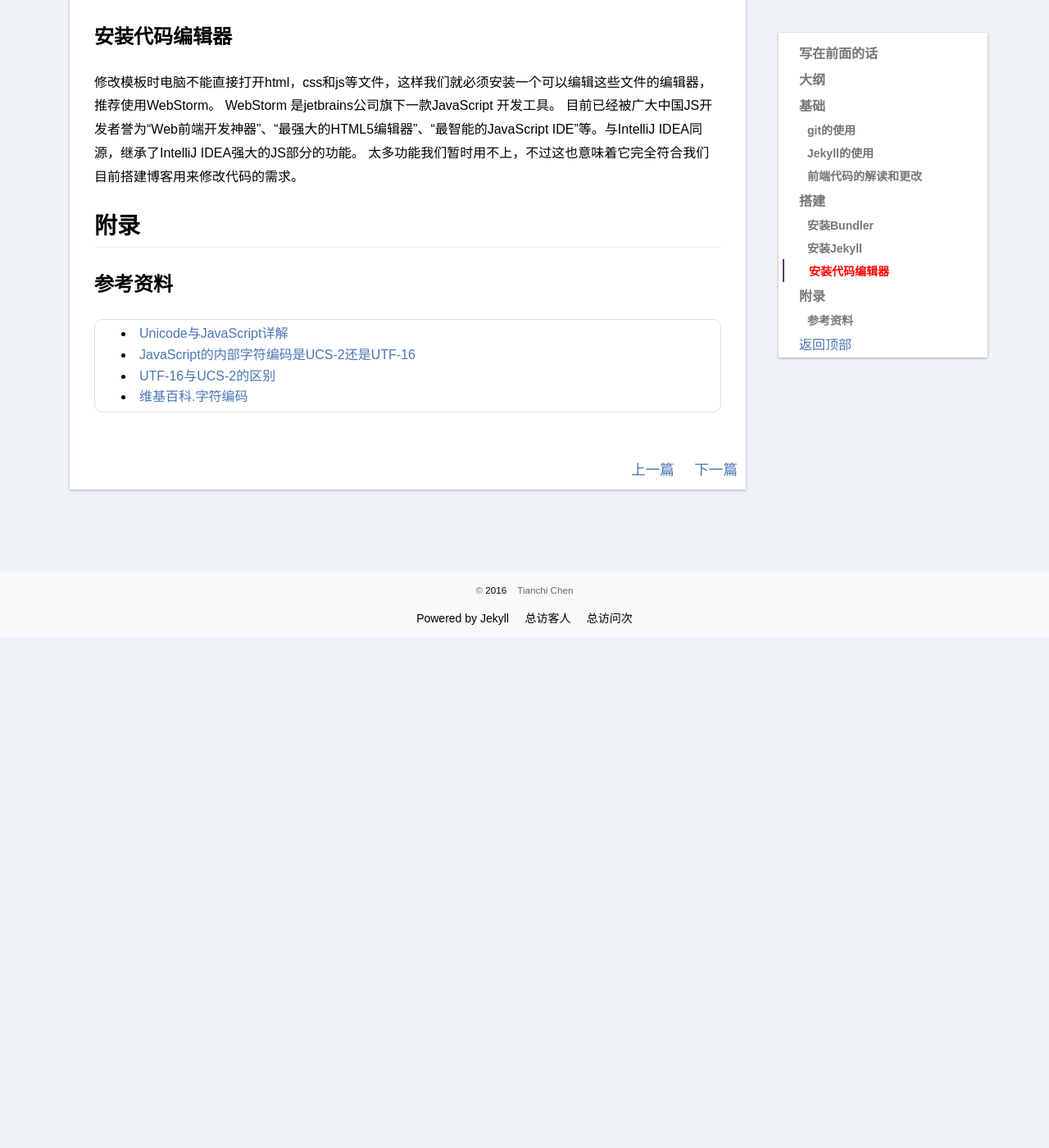
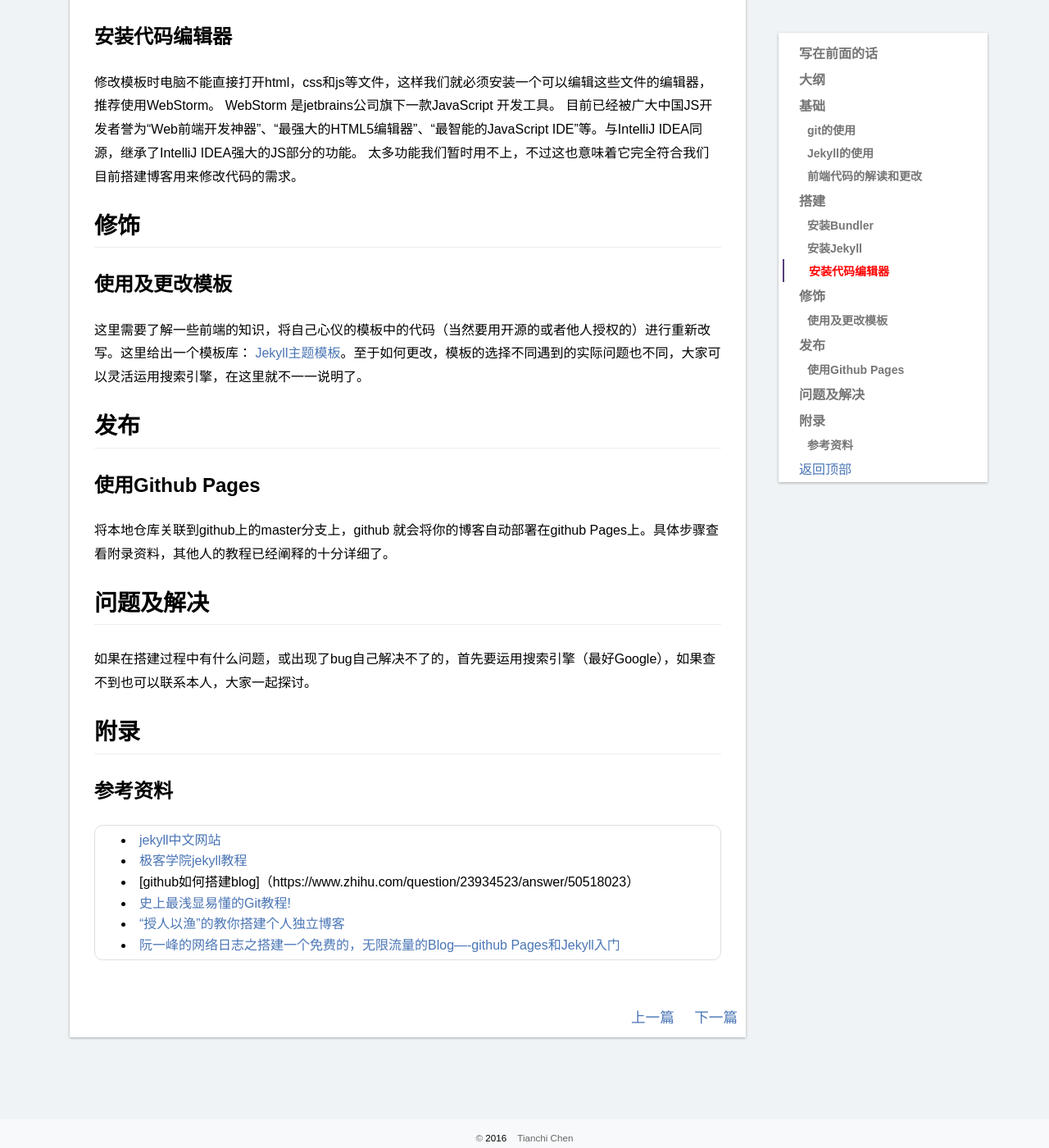
Before and after one commit to yexin0710/yexin0710.github.io, a Jekyll site: the page built from _posts/blog/2017-05-30-javascriptInnerCharEncoding.md, in a window 1280 px wide and 1400 px high, scrolled down 2069 px. Shown: the whole window at 82% size. Built offline with Jekyll 4.4.1, drawn with Linux system fonts in a browser that asks for light colours; comment, search, counter and statistics services are not loaded; before the commit the page ends 2846 px from its top, so only the background shows below that; some of the changed text lies outside the part shown.

Commit message:
6.5第三次修改

```diff
--- a/_posts/blog/2017-05-30-javascriptInnerCharEncoding.md
+++ b/_posts/blog/2017-05-30-javascriptInnerCharEncoding.md
@@ -27,7 +27,7 @@ description: 从0到1教你如何搭建自己的独立博客
 * 修饰
   * 使用及更改模板
 * 发布
-  * 使用github Pages
+  * 使用Github Pages
 * 问题及解决
 
 ## 基础
@@ -60,13 +60,27 @@ WebStorm 是jetbrains公司旗下一款JavaScript 开发工具。
 目前已经被广大中国JS开发者誉为“Web前端开发神器”、“最强大的HTML5编辑器”、“最智能的JavaScript IDE”等。与IntelliJ IDEA同源，继承了IntelliJ IDEA强大的JS部分的功能。
 太多功能我们暂时用不上，不过这也意味着它完全符合我们目前搭建博客用来修改代码的需求。
 
+## 修饰
 
+### 使用及更改模板
+这里需要了解一些前端的知识，将自己心仪的模板中的代码（当然要用开源的或者他人授权的）进行重新改写。这里给出一个模板库：
+[Jekyll主题模板](http://jekyllthemes.org/)。至于如何更改，模板的选择不同遇到的实际问题也不同，大家可以灵活运用搜索引擎，在这里就不一一说明了。
+
+## 发布
+
+### 使用Github Pages
+将本地仓库关联到github上的master分支上，github 就会将你的博客自动部署在github Pages上。具体步骤查看附录资料，其他人的教程已经阐释的十分详细了。
+
+## 问题及解决
+如果在搭建过程中有什么问题，或出现了bug自己解决不了的，首先要运用搜索引擎（最好Google），如果查不到也可以联系本人，大家一起探讨。
 
 
 ## 附录
 ### 参考资料
 
-* [Unicode与JavaScript详解](http://www.ruanyifeng.com/blog/2014/12/unicode.html)
-* [JavaScript的内部字符编码是UCS-2还是UTF-16](http://www.techweb.com.cn/network/system/2016-10-11/2407639.shtml)
-* [UTF-16与UCS-2的区别](http://demon.tw/programming/utf-16-ucs-2.html)
-* [维基百科.字符编码](https://zh.wikipedia.org/wiki/%E5%AD%97%E7%AC%A6%E7%BC%96%E7%A0%81)
+* [jekyll中文网站](http://jekyll.com.cn/)
+* [极客学院jekyll教程](http://wiki.jikexueyuan.com/project/jekyll/usage.html)
+* [github如何搭建blog]（https://www.zhihu.com/question/23934523/answer/50518023）
+* [史上最浅显易懂的Git教程!](http://www.liaoxuefeng.com/wiki/0013739516305929606dd18361248578c67b8067c8c017b000)
+* [“授人以渔”的教你搭建个人独立博客](http://www.jianshu.com/p/8f843034c7ec)
+* [阮一峰的网络日志之搭建一个免费的，无限流量的Blog----github Pages和Jekyll入门](http://www.ruanyifeng.com/blog/2012/08/blogging_with_jekyll.html)
```
Also changed, not shown: README.md.
